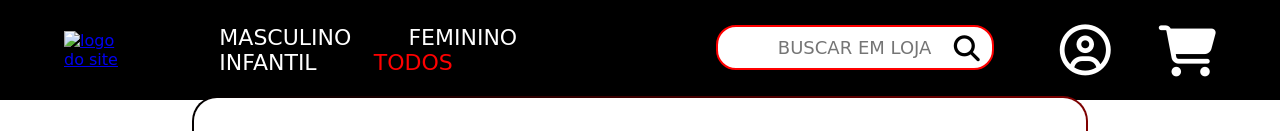
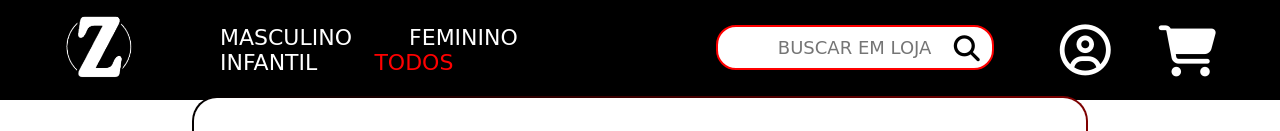
Before and after one commit to JoseAugusto83/site-zaros, a plain HTML site: page Páginas/cart.html in a window 1280 px wide. Shown: the top 131 px of the page. Drawn offline with Linux system fonts and the light colour scheme; the site is published under a folder, as on GitHub Pages, so addresses that start at the root find nothing; a web font is replaced by a local one.

Commit message:
att paginas

```diff
--- a/Páginas/cart.html
+++ b/Páginas/cart.html
@@ -18,7 +18,7 @@
         <nav>
             <div class="logo">
                 <a href="../index.html">
-                    <img src="/img/Screenshot_2-removebg-preview.png" alt="logo do site">
+                    <img src="../img/Screenshot_2-removebg-preview.png" alt="logo do site">
                 </a>
                 <div class="navegacao">
                     <a href="">MASCULINO</a>
```
Also changed, not shown: Páginas/login.html (+1 -1 lines), Páginas/produto.html (+1 -1 lines), index.html (+1 -1 lines).
